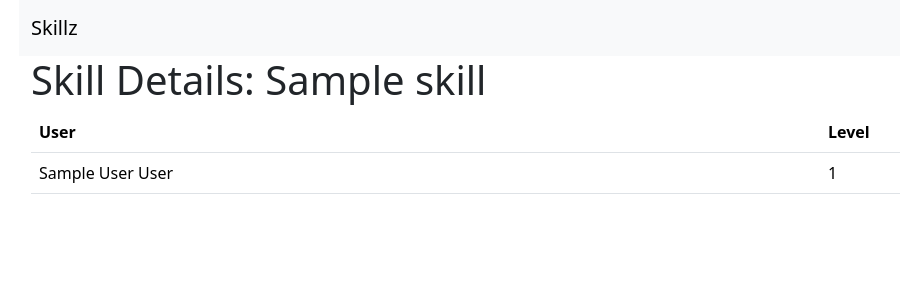
After one commit to gpericol/skillz, a Flask app: page /skill_details/1 in a window 1280 px wide. The commit adds this page. Shown: the top 300 px of the page, without its empty margins (63-963 px from the left). Run offline with Flask 3, Linux system fonts and the light colour scheme; tables that the repository leaves empty hold one stand-in row (values such as "Sample post"); some libraries are stand-ins or nearby versions.

```diff
--- a/app.py
+++ b/app.py
@@ -1,5 +1,6 @@
 from datetime import datetime
 from functools import wraps
+import json
 import uuid
 from flask import Flask, flash, jsonify, redirect, render_template, request, url_for, session
 from werkzeug.security import check_password_hash, generate_password_hash
@@ -32,7 +33,7 @@ def check_role(required_roles):
                 return redirect(url_for('login'))
             elif session['role'] not in required_roles:
                 return redirect(url_for('index'))
-            # privacy in important
+            # privacy is important
             elif session['accepted_privacy'] is False:
                 return redirect(url_for('privacy'))
             return func(*args, **kwargs)
@@ -59,6 +60,14 @@ def prepare_categories_data(categories):
 
     return category_tree
 
+def audit_log(action, data):
+    user_id = session.get('id')
+    data = json.dumps(data)
+    new_log = AuditLog(user_id=user_id, action=action, data=data)
+    db.session.add(new_log)
+    db.session.commit()
+
+
 @app.route('/install', methods=['GET'])
 def install():
     existing_user = User.query.first()
@@ -73,6 +82,10 @@ def install():
             )
         db.session.add(admin_user)
         db.session.commit()
+        audit_log('create admin', {
+            'user_id': admin_user.id,
+            'email': admin_user.email
+            })
 
     return redirect(url_for('login'))
 
@@ -231,6 +244,11 @@ def create_user():
         )
         db.session.add(new_user)
         db.session.commit()
+        audit_log('create user', {
+            'user_id': new_user.id,
+            'user_name': f'{new_user.name} {new_user.surname}',
+            'email': new_user.email
+            })
         return redirect(url_for('users'))
     else:
         flash_errors(form)
@@ -247,6 +265,10 @@ def privacy():
             user.accepted_privacy = accepted_privacy
             db.session.commit()
             session['accepted_privacy'] = accepted_privacy
+            audit_log('accept privacy', {
+                'user_id': user.id,
+                'email': user.email
+                })
             return redirect(url_for('index'))
     return render_template('privacy.html', form=form)
 
@@ -286,7 +308,7 @@ def create_category():
         db.session.commit()
     else:
         flash_errors(form)
-        return redirect(url_for('categories'))
+
     return render_template('create_category.html', form=form)
 
 def delete_sub_categories(category):
@@ -304,6 +326,9 @@ def delete_category():
         delete_sub_categories(category)
         db.session.delete(category)
         db.session.commit()
+        audit_log('delete category', {
+            'category_id': category_id
+        })
     return redirect(url_for('categories'))
 
 @app.route('/showskills/<int:category_id>', methods=['GET'])
@@ -343,5 +368,45 @@ def delete_skill():
         UserSkill.query.filter_by(skill_id=skill_id).delete()
         db.session.delete(skill)
         db.session.commit()
+        audit_log('delete skill', {
+            'skill_id': skill_id
+        })
+    return redirect(url_for('show_skills', category_id=skill.category_id))
 
-    return redirect(url_for('show_skills', category_id=skill.category_id))
+@app.route('/removeprivacy', methods=['GET', 'POST'])
+@check_role(['user'])
+def remove_privacy():
+    form = RemovePrivacyForm()
+    if form.validate_on_submit():
+        if form.revoke_consent.data:
+            # Assumi che current_user sia l'utente loggato
+            user = User.query.get_or_404(session.get('id'))
+            user.accepted_privacy = False
+            UserSkill.query.filter_by(user_id=user.id).delete()
+            db.session.commit()
+            session['accepted_privacy'] = False
+            audit_log('revoke privacy', {
+                'user_id': user.id,
+                'email': user.email
+                })
+            return redirect(url_for('index'))
+    return render_template('remove_privacy.html', form=form)
+
+@app.route('/search', methods=['GET'])
+def search():
+    categories = Category.query.all()
+    categories_data = prepare_categories_data(categories)
+    add_skills_to_categories(categories_data)
+    return render_template('search.html', categories=categories_data)
+
+@app.route('/skill_details/<int:skill_id>', methods=['GET'])
+def skill_details(skill_id):
+    skill = Skill.query.get_or_404(skill_id)
+    user_skills = UserSkill.query.filter_by(skill_id=skill_id).order_by(UserSkill.level.desc()).all()
+    users_with_skill = [
+        {
+            'user': User.query.get(user_skill.user_id),
+            'level': user_skill.level
+        } for user_skill in user_skills
+    ]
+    return render_template('skill_details.html', skill=skill, users_with_skill=users_with_skill)
--- a/forms.py
+++ b/forms.py
@@ -1,5 +1,5 @@
 from flask_wtf import FlaskForm
-from wtforms import HiddenField, SelectField, StringField, PasswordField, SubmitField, TextAreaField, ValidationError
+from wtforms import BooleanField, HiddenField, SelectField, StringField, PasswordField, SubmitField, TextAreaField, ValidationError
 from wtforms.validators import DataRequired, EqualTo
 from models import User
 from wtforms.validators import Email
@@ -41,3 +41,7 @@ class DeleteSkillForm(FlaskForm):
 class UpdateSkillForm(FlaskForm):
     skill_id = HiddenField('Skill ID', validators=[DataRequired()])
     level = SelectField('Level', coerce=int, choices=[(0,'0'), (1, '1'), (2, '2'), (3, '3'), (4, '4'), (5, '5')])
+
+class RemovePrivacyForm(FlaskForm):
+    revoke_consent = BooleanField('Rimuovi il consenso alla privacy')
+    submit = SubmitField('Conferma')
--- a/templates/base.html
+++ b/templates/base.html
@@ -24,9 +24,15 @@
                     <div class="collapse navbar-collapse" id="navbarNav">
                         <ul class="navbar-nav">
 
-                            {% if 'email' in session %}
+                            {% if 'email' in session and 'accepted_privacy' in session and session['accepted_privacy'] == True %}
                             <li class="nav-item">
                                 <a class="nav-link" href="/">{{ session['email'] }}</a>
+                            </li>
+                            <li class="nav-item">
+                                <a class="nav-link" href="{{ url_for('search') }}">🔍 Search Skills</a>
+                            </li>
+                            <li class="nav-item">
+                                <a class="nav-link" href="/">🧠 My Skills</a>
                             </li>
                             {% if session['role'] == 'admin' %}
                                 <li class="nav-item">
@@ -34,6 +40,14 @@
                                 </li>
                                 <li class="nav-item">
                                     <a class="nav-link" href="/categories">📚 Categories</a>
+                                </li>
+                            {% endif %}
+                            {% if session['role'] == 'user' %}
+                                <li class="nav-item">
+                                    <a class="nav-link" href="/skills">🛠️ Set Skills</a>
+                                </li>
+                                <li class="nav-item">
+                                    <a class="nav-link" href="/removeprivacy">🛡️ Remove Privacy</a>
                                 </li>
                             {% endif %}
                             <li class="nav-item">
--- /dev/null
+++ b/templates/skill_details.html
@@ -0,0 +1,25 @@
+{% extends "base.html" %}
+
+{% block title %}Skill Details{% endblock %}
+
+{% block content %}
+<div class="container">
+    <h1>Skill Details: {{ skill.name }}</h1>
+    <table class="table">
+        <thead>
+            <tr>
+                <th>User</th>
+                <th>Level</th>
+            </tr>
+        </thead>
+        <tbody>
+            {% for entry in users_with_skill %}
+            <tr>
+                <td>{{ entry.user.name }} {{ entry.user.surname }}</td>
+                <td>{{ entry.level }}</td>
+            </tr>
+            {% endfor %}
+        </tbody>
+    </table>
+</div>
+{% endblock %}
```
Also changed, not shown: static/skills.js (added, +38 -0 lines), templates/remove_privacy.html (added, +15 -0 lines), templates/search.html (added, +30 -0 lines), templates/skills.html (+1 -40 lines).
